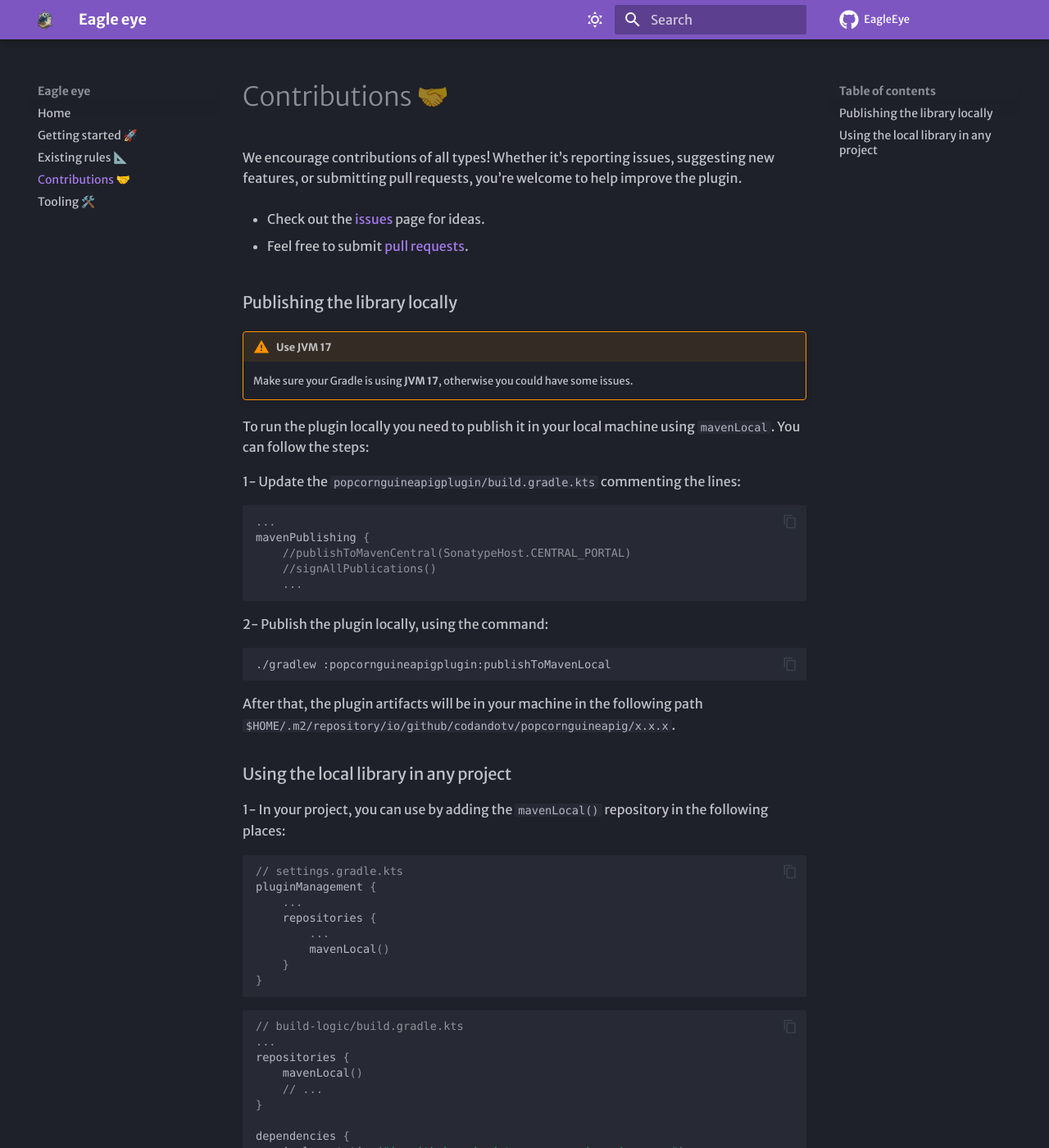
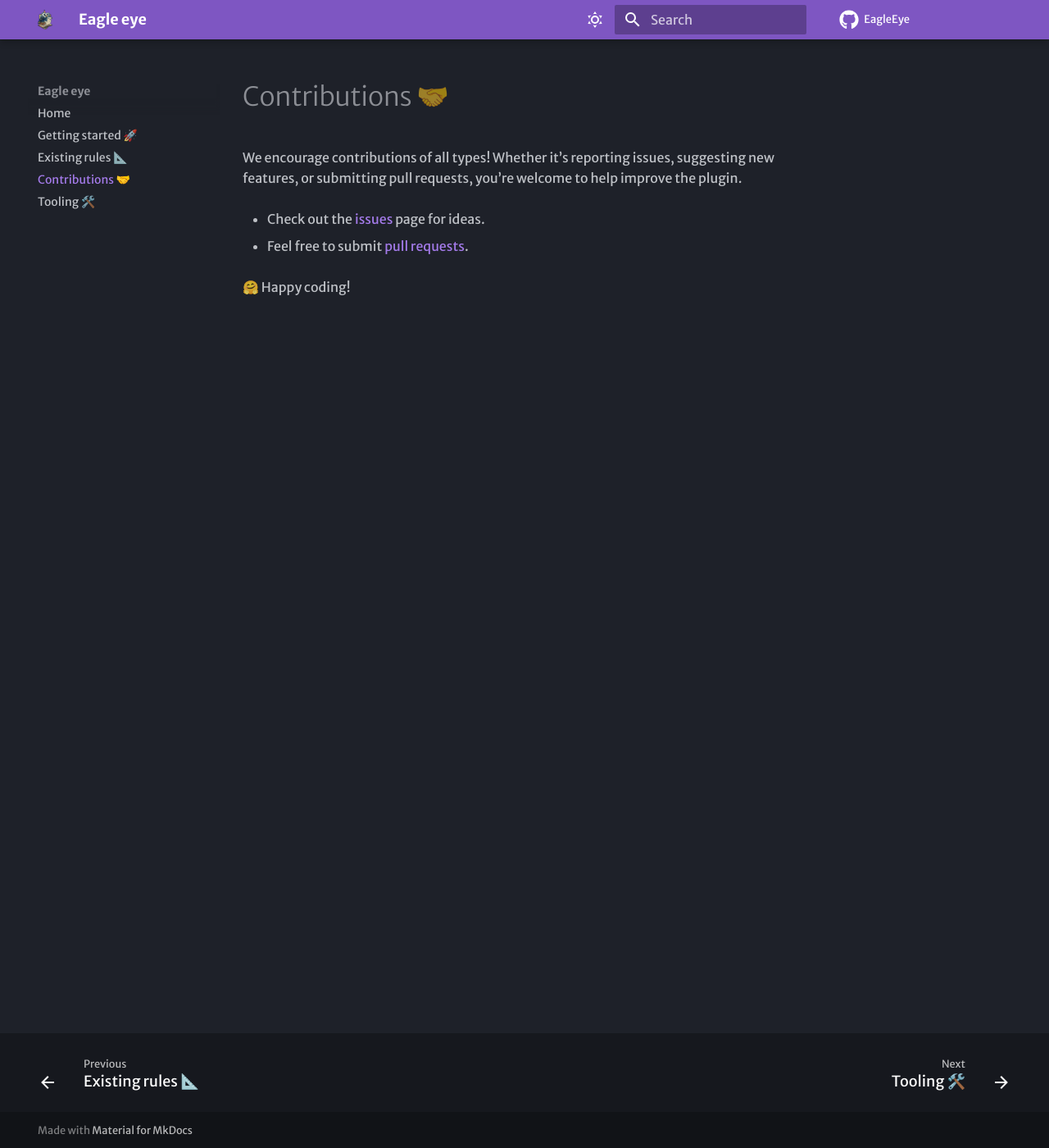
Before and after one commit to CodandoTV/eagle-eye, an MkDocs documentation site: the page built from docs/3-contributions.md, in a window 1280 px wide and 1400 px high. Shown: the whole window at 82% size. Built offline with MkDocs 1.6.1 and Material for MkDocs 9.7.7, drawn with Linux system fonts in a browser that asks for light colours; some web fonts are replaced; comment, search, counter and statistics services are not loaded; some of the changed text lies outside the part shown.

Commit message:
Update contributions page

````diff
--- a/docs/3-contributions.md
+++ b/docs/3-contributions.md
@@ -5,59 +5,5 @@ We encourage contributions of all types! Whether it's reporting issues, suggesti
 - Check out the [issues](https://github.com/CodandoTV/eagle-eyeg/issues) page for ideas.
 
 - Feel free to submit [pull requests](https://github.com/CodandoTV/eagle-eye/pulls).
-### Publishing the library locally
-
-!!!warning "Use JVM 17"
-    Make sure your Gradle is using **JVM 17**, otherwise you could have some issues.
-
-To run the plugin locally you need to publish it in your local machine using `mavenLocal`.
-You can follow the steps:
-
-1- Update the `popcornguineapigplugin/build.gradle.kts` commenting the lines:
-
-```kotlin
-...
-mavenPublishing {
-    //publishToMavenCentral(SonatypeHost.CENTRAL_PORTAL)
-    //signAllPublications()
-    ...
-```
-
-2- Publish the plugin locally, using the command:
-
-```shell
-./gradlew :popcornguineapigplugin:publishToMavenLocal
-```
-
-After that, the plugin artifacts will be in your machine in the following path
-`$HOME/.m2/repository/io/github/codandotv/popcornguineapig/x.x.x`.
-
-### Using the local library in any project
-
-1- In your project, you can use by adding the `mavenLocal()` repository in the following places:
-
-```kotlin
-// settings.gradle.kts
-pluginManagement {
-    ...
-    repositories {
-        ...
-        mavenLocal()
-    }
-}
-```
-
-```kotlin
-// build-logic/build.gradle.kts
-...
-repositories {
-    mavenLocal()
-    // ...
-}
-
-dependencies {
-    implementation("io.github.codandotv:popcornguineapig:x.x.x")
-}
-```
 
 🤗 Happy coding!
````
